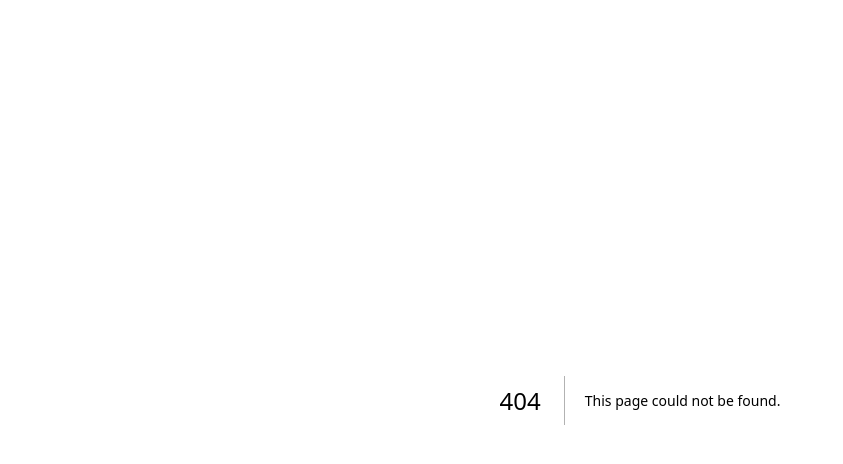
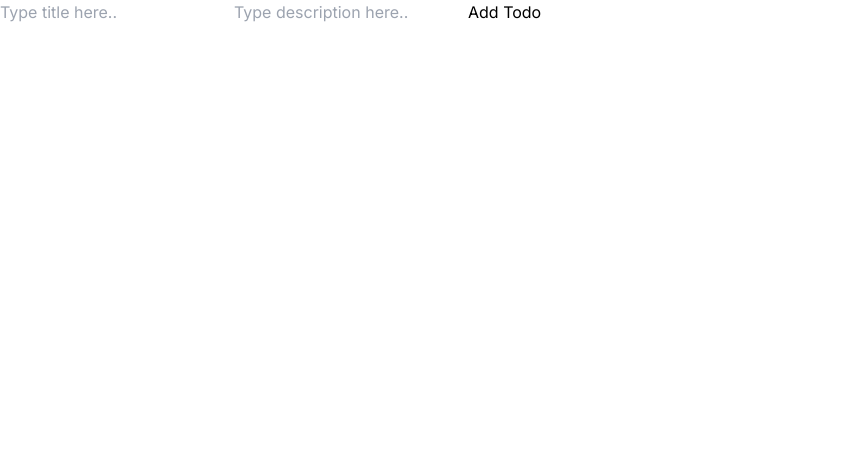
Before and after one commit to nkped/regular-todo, a Next.js app: page /addTodo in a window 1280 px wide. Before the commit this address had no page. Shown: the top 464 px of the page, without its empty margins (0-843 px from the left). Built offline with nearby package versions, Linux system fonts and the light colour scheme.

Commit message:
add fetchall, post

```diff
--- /dev/null
+++ b/app/addTodo/page.js
@@ -0,0 +1,39 @@
+'use client'
+import { createTopic } from "../lib/fetchTopics";
+import { useState } from "react";
+import { useRouter } from "next/navigation";
+
+export default function AddTodo() {
+
+    const router = useRouter()
+    const [ title, setTitle ] = useState('')
+    const [ description, setDescription ] = useState('')
+
+
+    const handleSubmit = async (e) => {
+        e.preventDefault()
+        createTopic(title, description)
+        router.push('/')
+        router.refresh()
+    }
+
+    //console.log('message from addTodo', res)
+
+    return(
+        <form onSubmit={(e) => handleSubmit(e)}>
+            <input
+                type="text"
+                placeholder="Type title here.."
+                value={title}
+                onChange={(e) => setTitle(e.target.value)}
+                />
+            <input
+                type="text"
+                placeholder="Type description here.."
+                value={description}
+                onChange={(e) => setDescription(e.target.value)}
+                />
+            <button type="submit">Add Todo</button>
+        </form>
+    )
+}
--- a/app/components/TodoList.js
+++ b/app/components/TodoList.js
@@ -1,18 +1,19 @@
 import { HiPencilAlt } from 'react-icons/hi'
 import { HiOutlineTrash } from 'react-icons/hi'
+import { fetchTopics } from '../lib/fetchTopics'
 
 export default async function TodoList() {
 
+    const {topics} = await fetchTopics()
+
     return(
-        <div>
-            <div>
-                <h2>Hardcode title</h2>
-                <p>some hardcoded description</p>
-            </div>
-            <div>
-                <HiPencilAlt />
-                <HiOutlineTrash />
-            </div>
-        </div>
+        <>
+            {topics.map((topic) => (
+                <div key={topic._id}>
+                    <h2>{topic.title}</h2>
+                    <p>{topic.description}</p>
+                </div>
+            ))}
+        </>
     )
 }
--- /dev/null
+++ b/app/lib/fetchTopics.js
@@ -0,0 +1,22 @@
+
+
+
+export async function fetchTopics() {
+    const res = await fetch('http://localhost:3000/api/topics', {next: { revalidate: 0 }})
+    const topics = await res.json()
+
+    return topics
+ }
+
+
+export async function createTopic(title, description) {
+
+    const res = await fetch('http://localhost:3000/api/topics', {
+        method: 'POST',
+        headers: {
+            'Content-Type': 'application/json'
+        }, body: JSON.stringify({title, description})
+    })
+
+    return await res.json()
+}
--- a/app/page.js
+++ b/app/page.js
@@ -1,7 +1,12 @@
+import TodoList from "./components/TodoList"
 
 
 export default function homePage() {
+
+  console.log('this is homepage')
   return(
-    <div>Homepage</div>
+    <div>
+      <TodoList />
+    </div>
   )
 }
```
Also changed, not shown: app/lib/fetchTopicId.js (added).
